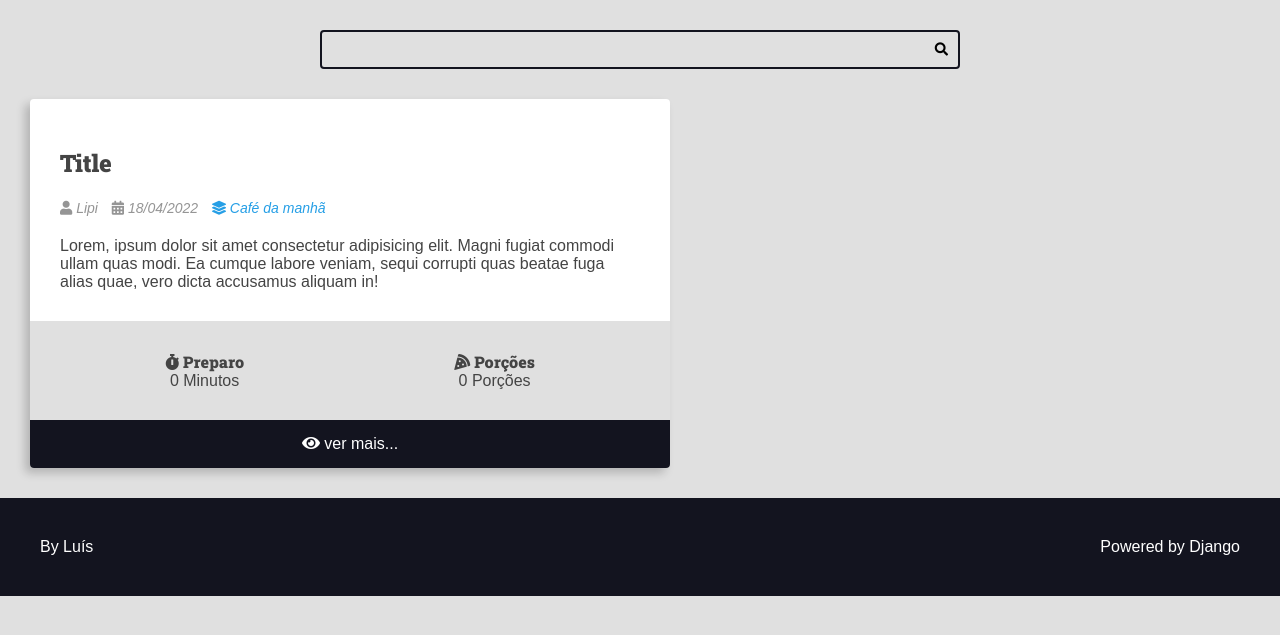
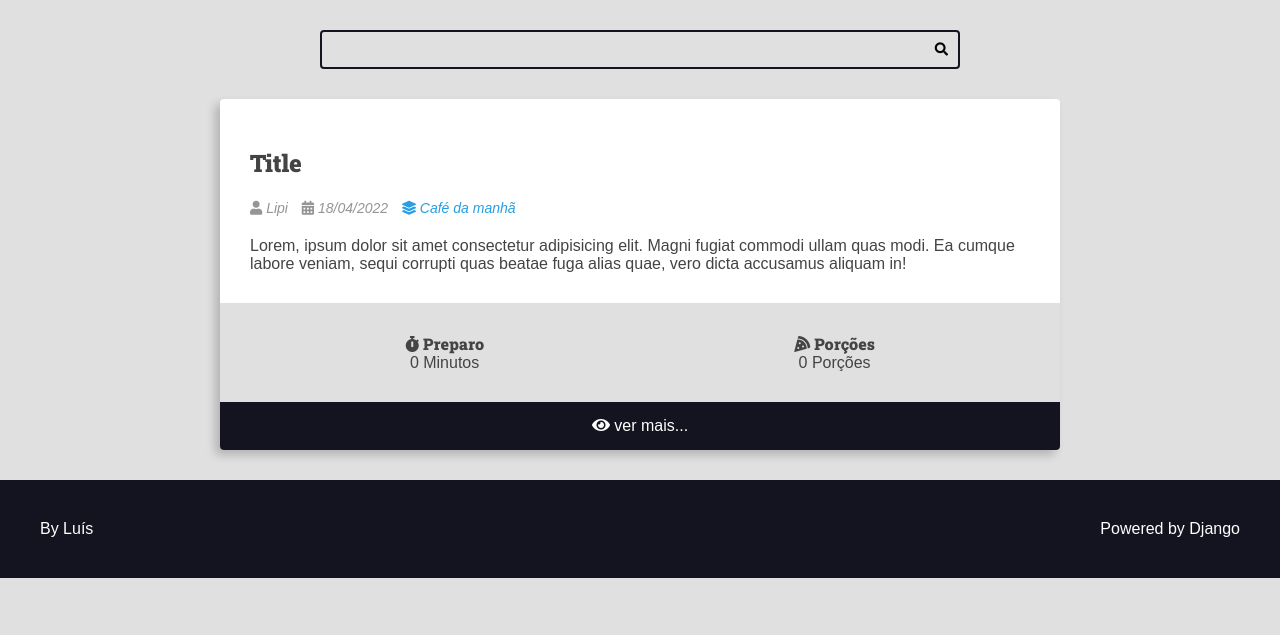
Before and after one commit to luisgs7/recipes-django-app, a Django app: template recipes/templates/recipes/pages/recipe-view.html in a window 1280 px wide. Shown: the part 113-748 px from the top of the page. Run offline with Django 4.2, Linux system fonts and the light colour scheme; the template is opened without the code that fills it, so the values that code supplies are empty; parts of the project's set-up code (start-up, migrations or seed data) failed here and were passed over; some libraries are stand-ins or nearby versions.

Commit message:
new styles

```diff
--- a/recipes/static/recipes/css/styles.css
+++ b/recipes/static/recipes/css/styles.css
@@ -233,6 +233,16 @@ h6 {
     filter: brightness(2);
 }
 
+.main-content-detail  .recipe-list-item {
+    max-width: 84rem;
+    margin: 0 auto;
+  }
+
+  .main-content-detail .recipe-list-item:hover {
+    transform: scale(1);
+    box-shadow: -5px 5px 15px rgba(0, 0, 0, 0.2);
+  }
+
 .main-footer {
     display: flex;
     align-items: center;
```
